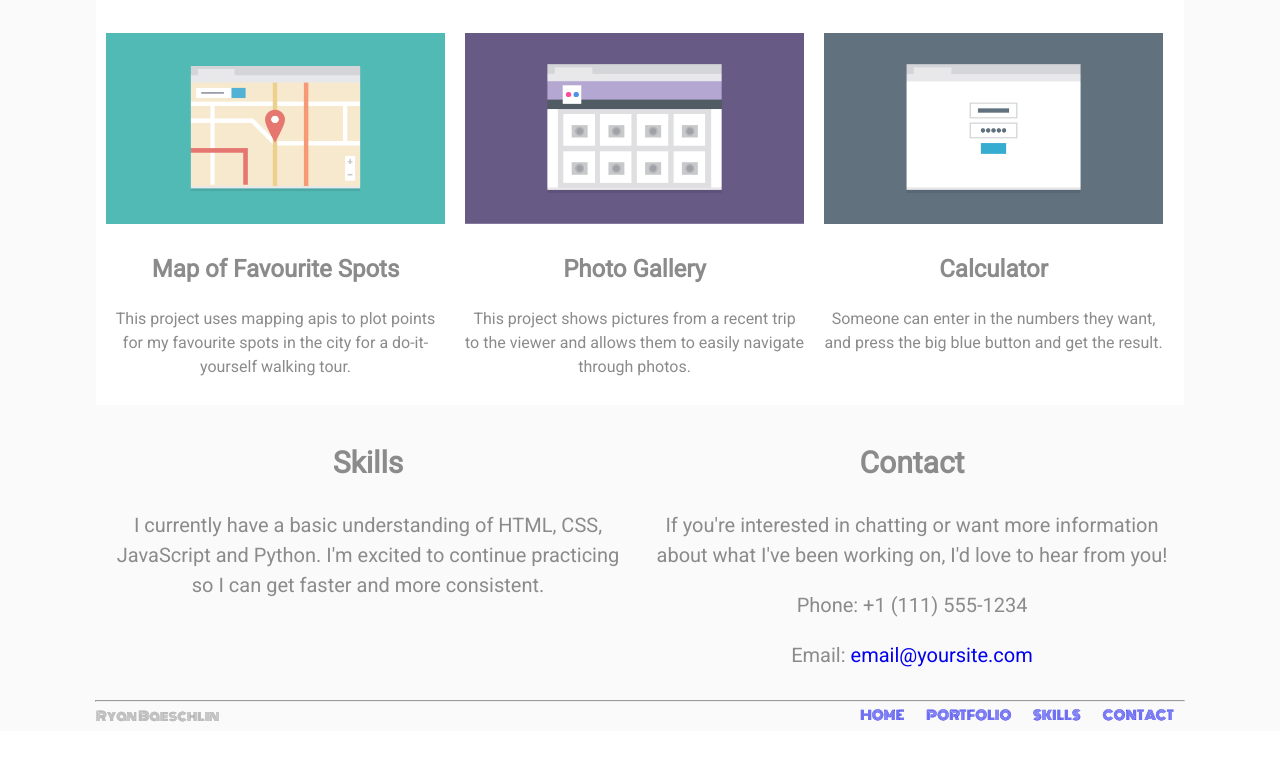
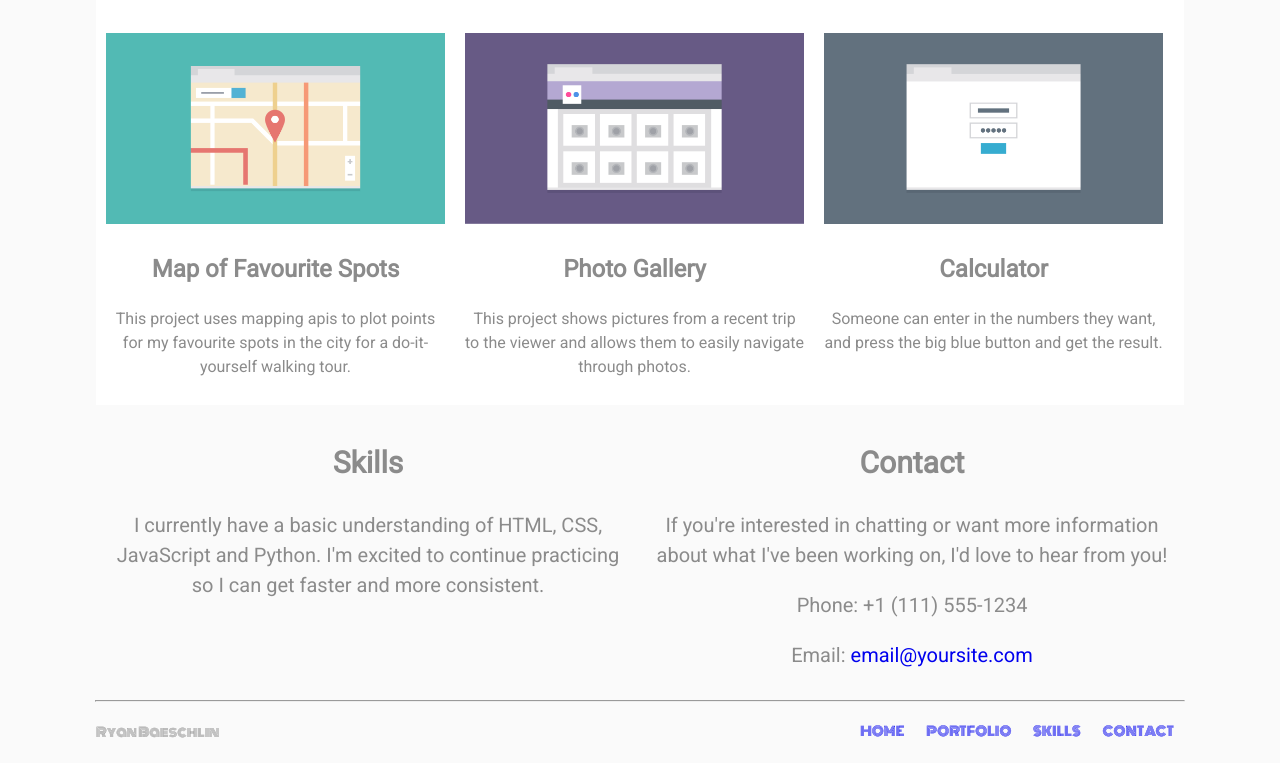
Before and after one commit to rbaeschlin/FEWD-Project-2, a plain HTML site: page responsive_layout_v3/pages/index.html in a window 1280 px wide. Shown: the part 767-1530 px from the top of the page. Before the commit the page ends 1498 px from the top, so only its background shows below. Drawn offline with Linux system fonts and the light colour scheme.

Commit message:
added padding to the footer

```diff
--- a/responsive_layout_v3/css/styles.css
+++ b/responsive_layout_v3/css/styles.css
@@ -94,7 +94,8 @@ hr {
   text-align: center;
 }
 
-.main-header {
+.main-header,
+.main-footer {
   padding: 1em 0;
 }
 
```
